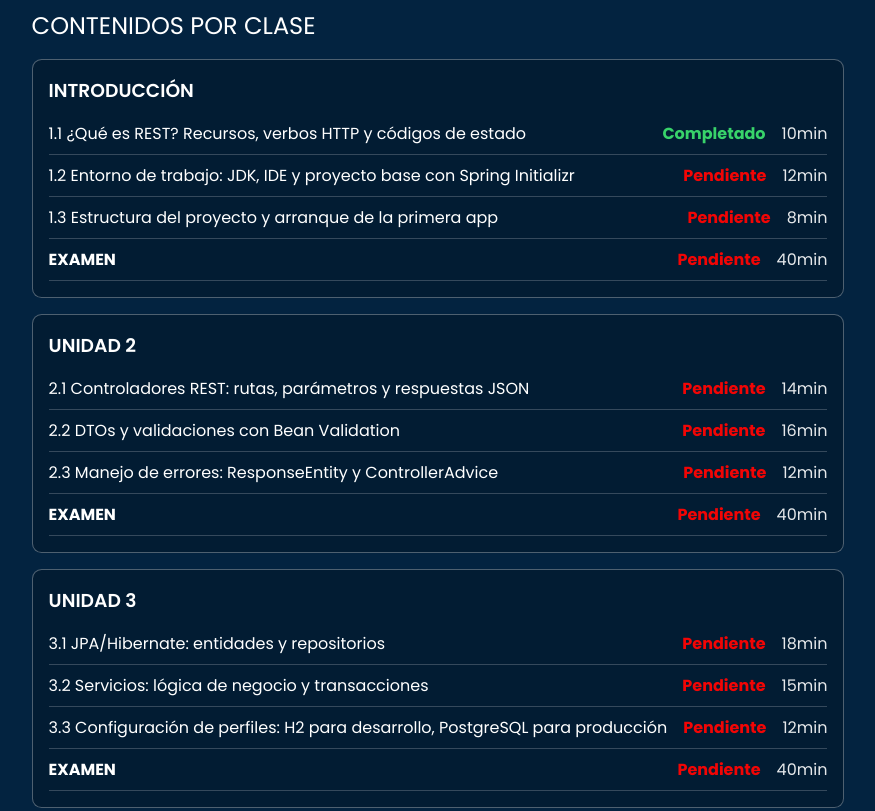
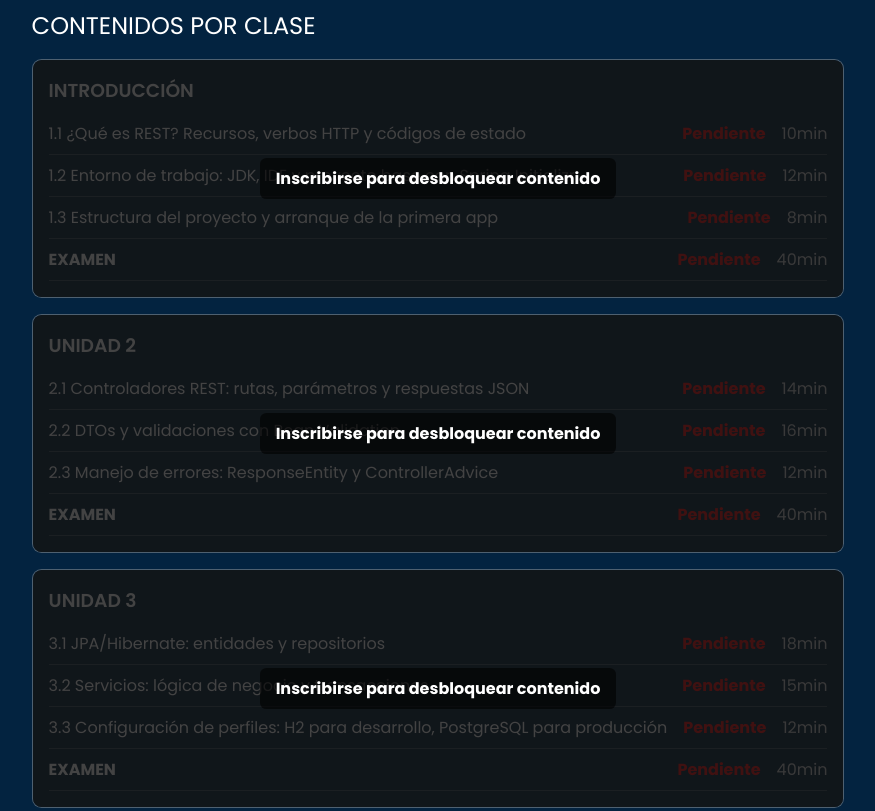
Before and after one commit to ezecuci/tp-html-css, a plain HTML site: page detalle-curso.html in a window 1280 px wide. Shown: the part 460-1271 px from the top of the page, without its empty margins (202-1077 px from the left). Drawn offline with Linux system fonts and the light colour scheme.

Commit message:
Contenido bloqueado al no estar inscripto al curso

```diff
--- a/css/detalle-curso.css
+++ b/css/detalle-curso.css
@@ -113,7 +113,7 @@ body {
   }
 
   .duracion {
-    opacity: 0.9;
+    color: #cccccc;
     margin: 0;
   }
 
@@ -263,6 +263,7 @@ body {
   padding: 0.35rem 0.6rem;
   border-radius: 0.3rem;
   font-size: 0.85rem;
+  cursor: pointer;
 }
 
 .btn-comprar:hover {
@@ -270,3 +271,28 @@ body {
     color: black;
     font-weight: 500;
   }
+
+.bloqueado {
+    position: relative;
+    overflow: hidden;
+  }
+
+  .bloqueado .overlay {
+    position: absolute;
+    top: 0; left: 0;
+    width: 100%; height: 100%;
+    background: rgba(20,20,20,0.8);
+    display: flex;
+    justify-content: center;
+    align-items: center;
+    text-align: center;
+  }
+
+  .bloqueado .overlay p {
+    color: #ffffff;
+    font-size: 1rem;
+    font-weight: bold;
+    background: rgba(0,0,0,0.6);
+    padding: 0.5rem 1rem;
+    border-radius: 0.4rem;
+  }
--- a/detalle-curso.html
+++ b/detalle-curso.html
@@ -33,7 +33,7 @@
         <nav class="header__nav">
           <ul class="header__nav-elements">
             <li class="header__nav-element">
-              <a class="header__nav-element-link" href="#cursos">cursos</a>
+              <a class="header__nav-element-link" href="./index.html#cursos">cursos</a>
             </li>
             <li class="header__nav-element">
               <a class="header__nav-element-link" href="./calendario.html"
@@ -85,12 +85,15 @@
           <div class="info-curso_contenido">
             <h2>CONTENIDOS POR CLASE</h2>
 
-            <div class="modulo">
+            <div class="modulo bloqueado">
+                <div class="overlay">
+                    <p>Inscribirse para desbloquear contenido</p>
+                </div>
               <h3>INTRODUCCIÓN</h3>
               <ul class="clases">
                 <li class="clase">
                   <p class="titulo">1.1 ¿Qué es REST? Recursos, verbos HTTP y códigos de estado</p>
-                  <p class="estado_completado">Completado</p>
+                  <p class="estado_pendiente">Pendiente</p>
                   <p class="duracion">10min</p>
                 </li>
                 <li class="clase">
@@ -111,7 +114,10 @@
               </ul>
             </div>
 
-            <div class="modulo">
+            <div class="modulo bloqueado">
+                <div class="overlay">
+                    <p>Inscribirse para desbloquear contenido</p>
+                </div>
               <h3>UNIDAD 2</h3>
               <ul class="clases">
                 <li class="clase">
@@ -137,7 +143,10 @@
               </ul>
             </div>
 
-            <div class="modulo">
+            <div class="modulo bloqueado">
+                <div class="overlay">
+                    <p>Inscribirse para desbloquear contenido</p>
+                </div>
               <h3>UNIDAD 3</h3>
               <ul class="clases">
                 <li class="clase">
@@ -173,7 +182,7 @@
               </div>
 
               <div class="docente_info">
-                <p class="docente__nombre">Juan Perez</p>
+                <p class="docente_nombre">Juan Perez</p>
 
                 <p class="docente_estrellas">
                   <span class="star">★</span>
@@ -206,7 +215,7 @@
           <div class="lado-derecho">
             <p class="titulo-curso">Modelos de Machine Learning</p>
             <a class="ver-detalle" href="./cursos/detalle_curso_2.html">Ver Detalle</a>
-            <a class="btn-comprar deshabilitado" href="./cursos/detalle_curso_2.html">Comprar</a>
+            <a class="btn-comprar" href="./cursos/detalle_curso_2.html">Comprar</a>
           </div>
         </div>
       </div>
@@ -221,7 +230,7 @@
           <div class="lado-derecho">
             <p class="titulo-curso">Maquetación con Flexbox y Grid</p>
             <a class="ver-detalle" href="./cursos/detalle_curso_3.html">Ver Detalle</a>
-            <a class="btn-comprar deshabilitado" href="./cursos/detalle_curso_3.html">Comprar</a>
+            <a class="btn-comprar" href="./cursos/detalle_curso_3.html">Comprar</a>
           </div>
         </div>
       </div>
@@ -236,7 +245,7 @@
           <div class="lado-derecho">
             <p class="titulo-curso">Pandas y NumPy</p>
             <a class="ver-detalle" href="./cursos/detalle_curso_4.html">Ver Detalle</a>
-            <a class="btn-comprar deshabilitado" href="./cursos/detalle_curso_4.html">Comprar</a>
+            <a class="btn-comprar" href="./cursos/detalle_curso_4.html">Comprar</a>
           </div>
         </div>
       </div>
```
